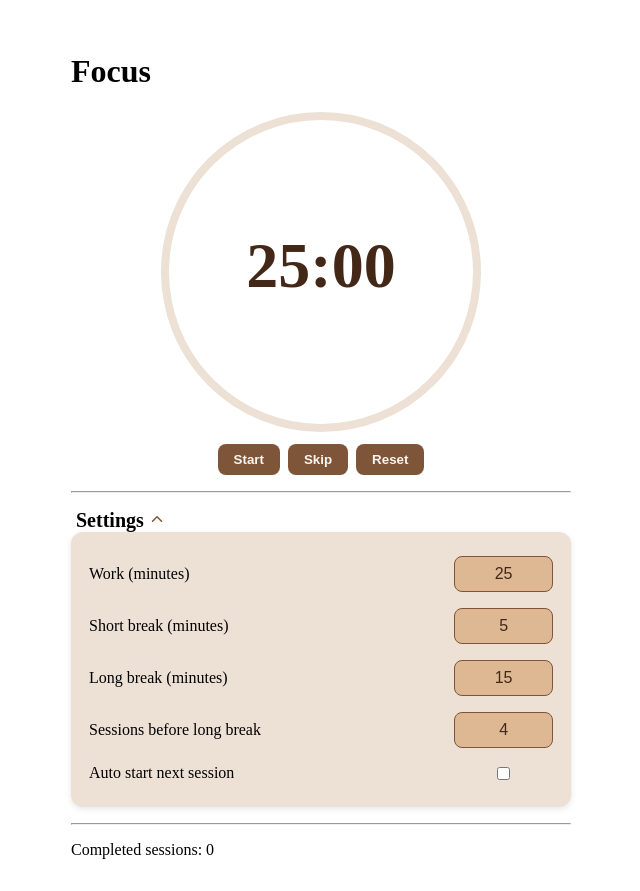
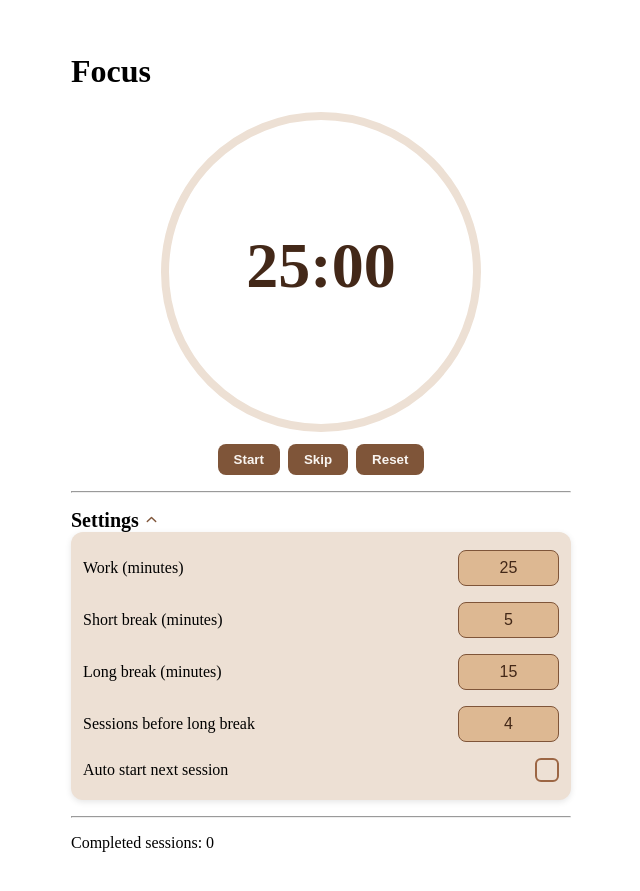
Before and after one commit to DamiDevApp/pomodoro-dawn, a React (Vite) app: page / in a window 1280 px wide. Both pictures are taken after a click on the heading "Settings". Shown: the whole page, without its empty margins (319-959 px from the left). Built offline with nearby package versions, Linux system fonts and the light colour scheme.

Commit message:
Added more css styling
This time to the checkbox component

```diff
--- a/src/components/SettingsCard.tsx
+++ b/src/components/SettingsCard.tsx
@@ -101,11 +101,16 @@ export default function SettingsCard({
           </div>
           <div className='setting-row'>
             <label>Auto start next session</label>
-            <input
-              type='checkbox'
-              checked={settings.autoStartNext}
-              onChange={(e) => updateSetting('autoStartNext', e.target.checked)}
-            />
+            <label className='checkbox-wrapper'>
+              <input
+                type='checkbox'
+                checked={settings.autoStartNext}
+                onChange={(e) =>
+                  updateSetting('autoStartNext', e.target.checked)
+                }
+              />
+              <span className='checkmark'></span>
+            </label>
           </div>
         </Card>
       </details>
--- a/src/components/settings-card.css
+++ b/src/components/settings-card.css
@@ -23,6 +23,9 @@ input:hover {
 
 .chevron {
   transition: transform 0.3s ease;
+  align-self: center;
+  width: 25px;
+  height: 15px;
   color: var(--color-primary);
 }
 
@@ -36,12 +39,77 @@ summary {
 
 summary::-webkit-details-marker {
   display: none;
-  /* Chrome, Safari */
+}
+
+.checkbox-wrapper: {
+  display: flex;
+  align-items: center;
+  cursor: pointer;
+  user-select: none;
+  gap: 8px;
+  font-family: sans-serif;
+  font-size: 16px;
+}
+
+.checkbox-wrapper input {
+  display: none;
+}
+
+.checkbox-wrapper input:checked+.checkmark {
+  background-color: var(--color-primary);
+  border-color: var(--color-muted);
+  box-shadow: 0 0 8px var(--color-primary);
+  transform: scale(1.1);
+}
+
+.checkbox-wrapper input:checked+.checkmark::after {
+  transform: rotate(45deg) scale(1);
+}
+
+.checkbox-wrapper input:checked+.checkmark {
+  animation: pop 0.2s ease;
+}
+
+@keyframes pop {
+  0% {
+    transform: scale(1.1);
+  }
+
+  50% {
+    transform: scale(0.95);
+  }
+
+  100% {
+    transform: scale(1);
+  }
+}
+
+.checkmark {
+  width: 20px;
+  height: 20px;
+  border-radius: 6px;
+  border: 2px solid var(--color-secondary);
+  display: flex;
+  align-items: center;
+  justify-content: center;
+  transition: all 0.3s ease;
+  position: relative;
+  overflow: hidden;
+}
+
+.checkmark::after {
+  content: '';
+  width: 6px;
+  height: 12px;
+  border-right: 2px solid white;
+  border-bottom: 2px solid white;
+  transform: rotate(45deg) scale(0);
+  transition: transform 0.3s ease;
+  position: absolute;
 }
 
 .title {
   font-size: 20px;
-  padding: 5px;
   font-weight: 700;
 }
 
--- a/src/components/ui/Card.module.css
+++ b/src/components/ui/Card.module.css
@@ -1,6 +1,6 @@
 .card {
   background-color: var(--color-surface);
-  padding: 16px;
+  padding: 10px;
   border-radius: 12px;
   box-shadow: 0px 2px 6px rgba(0, 0, 0, 0.1);
   justify-content: center;
```
